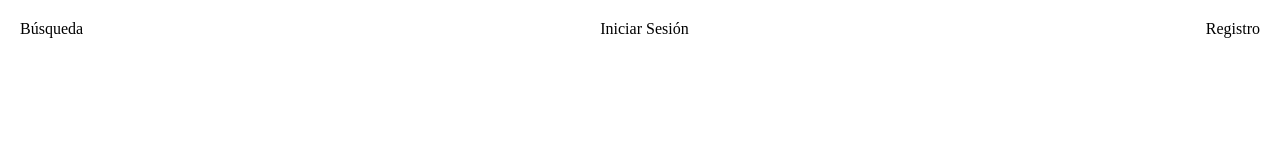
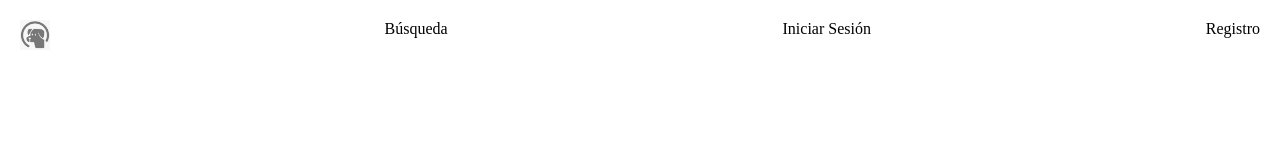
Before and after one commit to MINTIC-CICLO3-211007/G10C7_P.WEB.PERROS, a plain HTML site: page index.html in a window 1280 px wide. Drawn offline with Linux system fonts and the light colour scheme.

Commit message:
otra vez tarea 4

```diff
--- a/index.html
+++ b/index.html
@@ -11,6 +11,9 @@
 <body>
     <header>
         <ul class="navbar">
+            <li>
+                <img src="./media/logo.png" alt="imagen" class="logo" />
+            </li>
             <li>Búsqueda</li>
             <li>Iniciar Sesión</li>
             <li>Registro</li>
```
